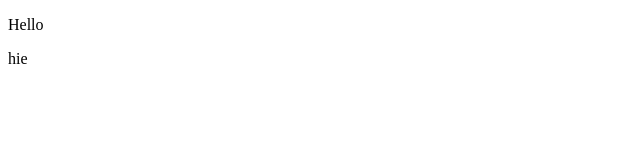
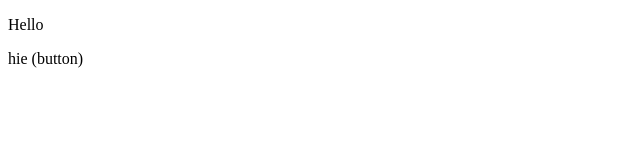
Before and after one commit to chandrashekharddev/localrepo, a plain HTML site: page index.html in a window 1280 px wide. Shown: the full height of the page, 0-640 px from the left. Drawn offline with Linux system fonts and the light colour scheme.

```diff
--- a/index.html
+++ b/index.html
@@ -7,6 +7,6 @@
 </head>
 <body>
     <p>Hello</p>
-    <p>hie</p>
+    <p>hie (button)</p>
 </body>
 </html>
```
